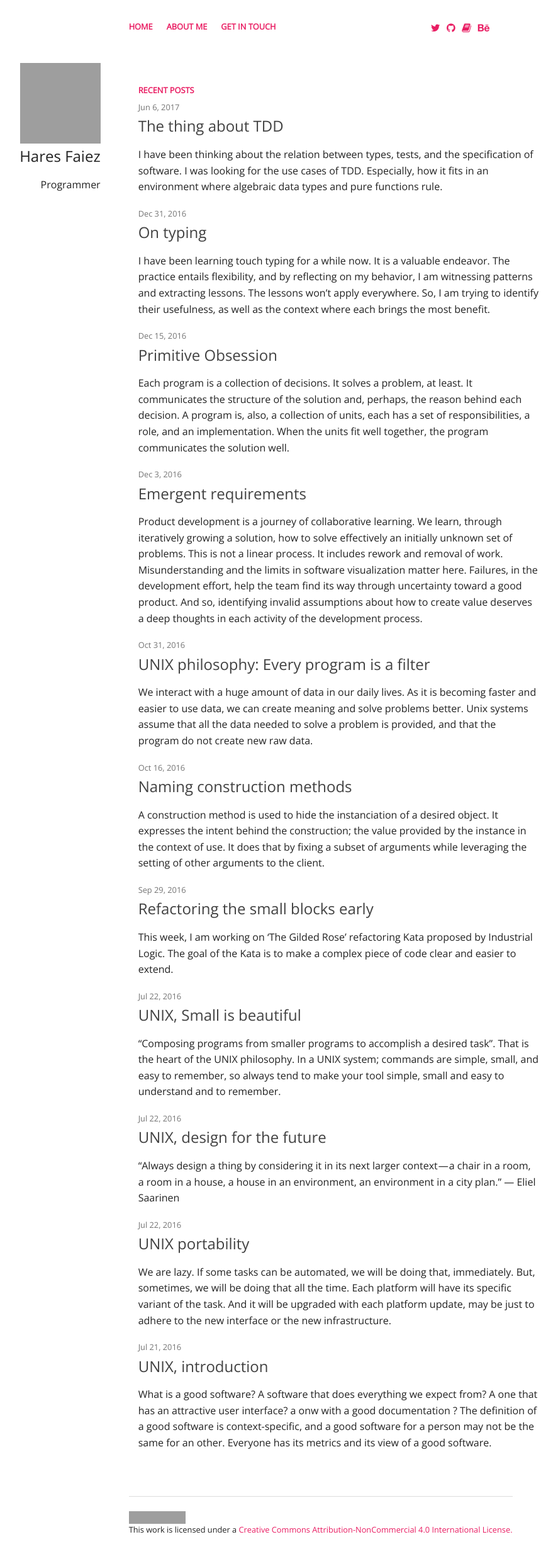
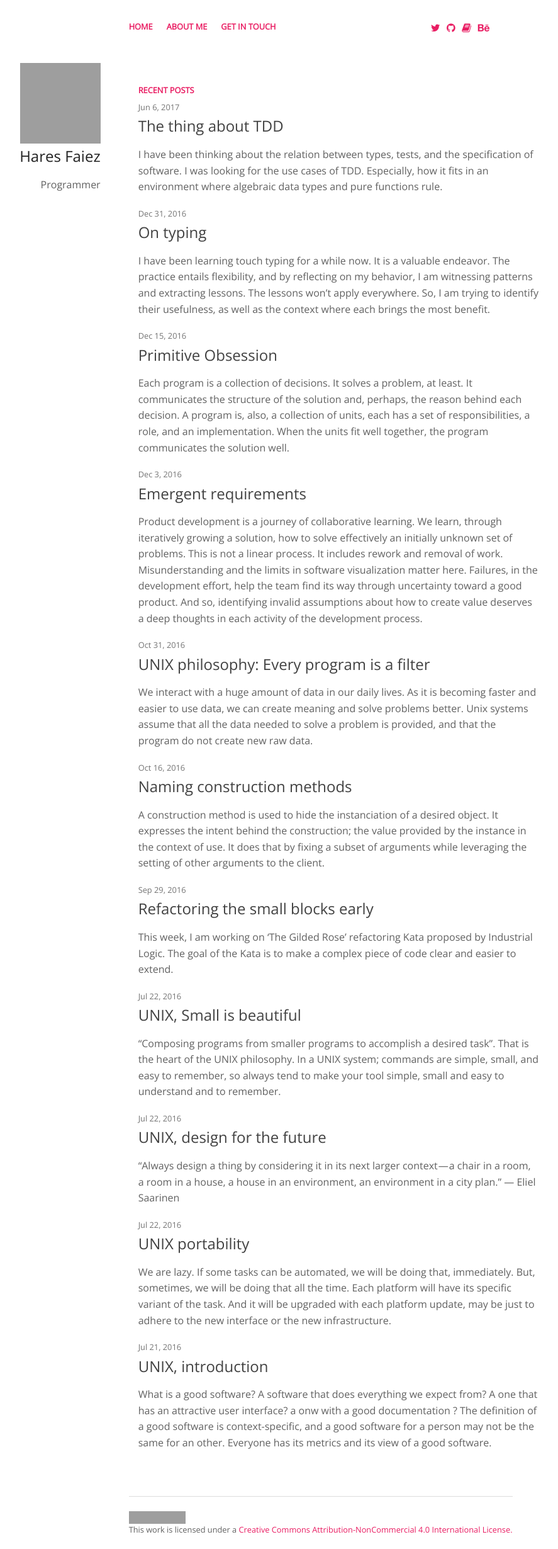
Before and after one commit to haresfaiez/haresfaiez.github.io, a Jekyll site: the page built from index.html, in a window 1280 px wide. Shown: the whole page at 63% size, without its empty margins (237-1124 px from the left). Built offline with Jekyll 4.4.1, drawn with Linux system fonts in a browser that asks for light colours; some web fonts are replaced; grey boxes are pictures that could not be loaded.

Commit message:
Use different colors for an article title and its brief

```diff
--- a/_sass/custom/_color.scss
+++ b/_sass/custom/_color.scss
@@ -1,3 +1,5 @@
+$body-font-color: #616161;
+
 $bg-color         : #FFFFFF;
 $secondary-color  : #e91e63;
 $anchor-font-color: $secondary-color;
```
